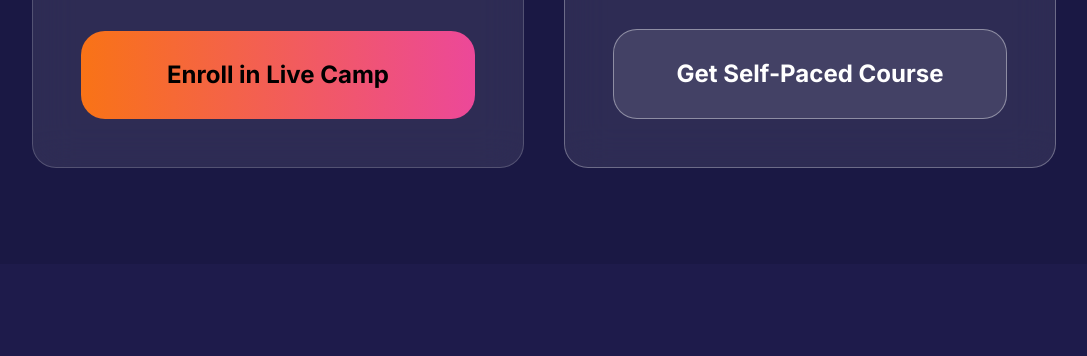
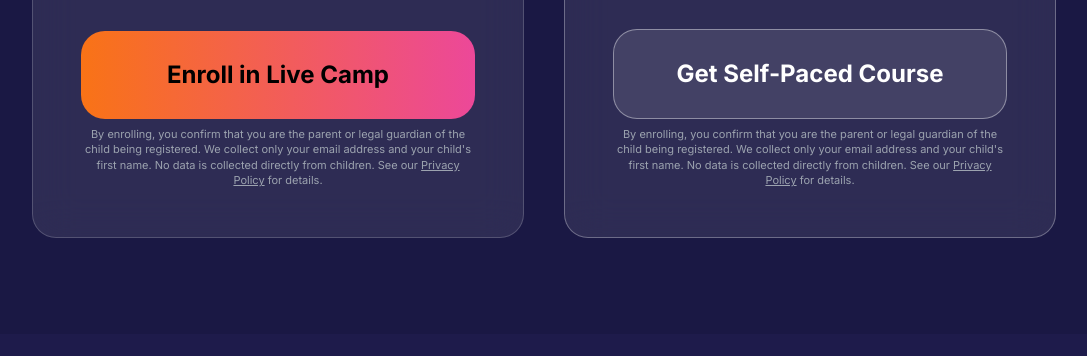
Before and after one commit to sttvelena/thinkaicamp, a plain HTML site: page index.html in a window 1280 px wide. Shown: the part 4530-4886 px from the top of the page, without its empty margins (96-1183 px from the left). Drawn offline with nearby package versions, Linux system fonts and the light colour scheme.

Commit message:
add COPPA notice

```diff
--- a/index.html
+++ b/index.html
@@ -371,6 +371,12 @@
             <button onclick="alert('Redirect to checkout')" class="cta w-full py-7 bg-gradient-to-r from-orange-500 to-pink-500 text-2xl font-bold rounded-3xl text-black">
               Enroll in Live Camp
             </button>
+            <p style="font-size:11px; color:#9CA3AF; max-width:100%; margin-top:8px; text-align:center; line-height:1.4;">
+              By enrolling, you confirm that you are the parent or legal guardian of the child
+              being registered. We collect only your email address and your child's first name.
+              No data is collected directly from children.
+              See our <a href="/privacy-policy" style="color:#9CA3AF; text-decoration:underline;">Privacy Policy</a> for details.
+            </p>
           </div>
         </div>
 
@@ -384,6 +390,12 @@
             <button onclick="alert('Redirect to checkout')" class="cta w-full py-7 bg-white/10 hover:bg-white/20 border border-white/40 text-2xl font-bold rounded-3xl">
               Get Self-Paced Course
             </button>
+            <p style="font-size:11px; color:#9CA3AF; max-width:100%; margin-top:8px; text-align:center; line-height:1.4;">
+              By enrolling, you confirm that you are the parent or legal guardian of the child
+              being registered. We collect only your email address and your child's first name.
+              No data is collected directly from children.
+              See our <a href="/privacy-policy" style="color:#9CA3AF; text-decoration:underline;">Privacy Policy</a> for details.
+            </p>
           </div>
         </div>
       </div>
```
